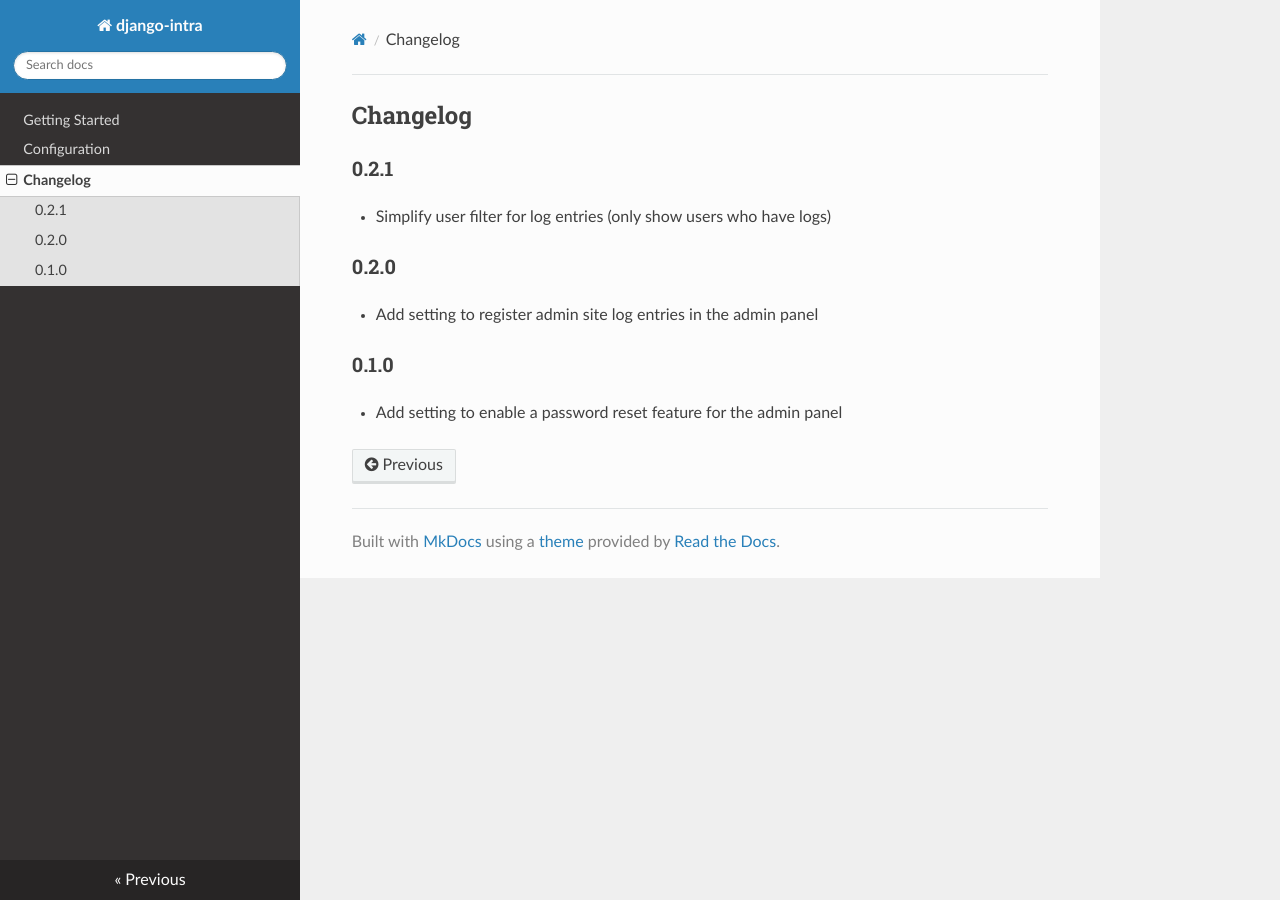
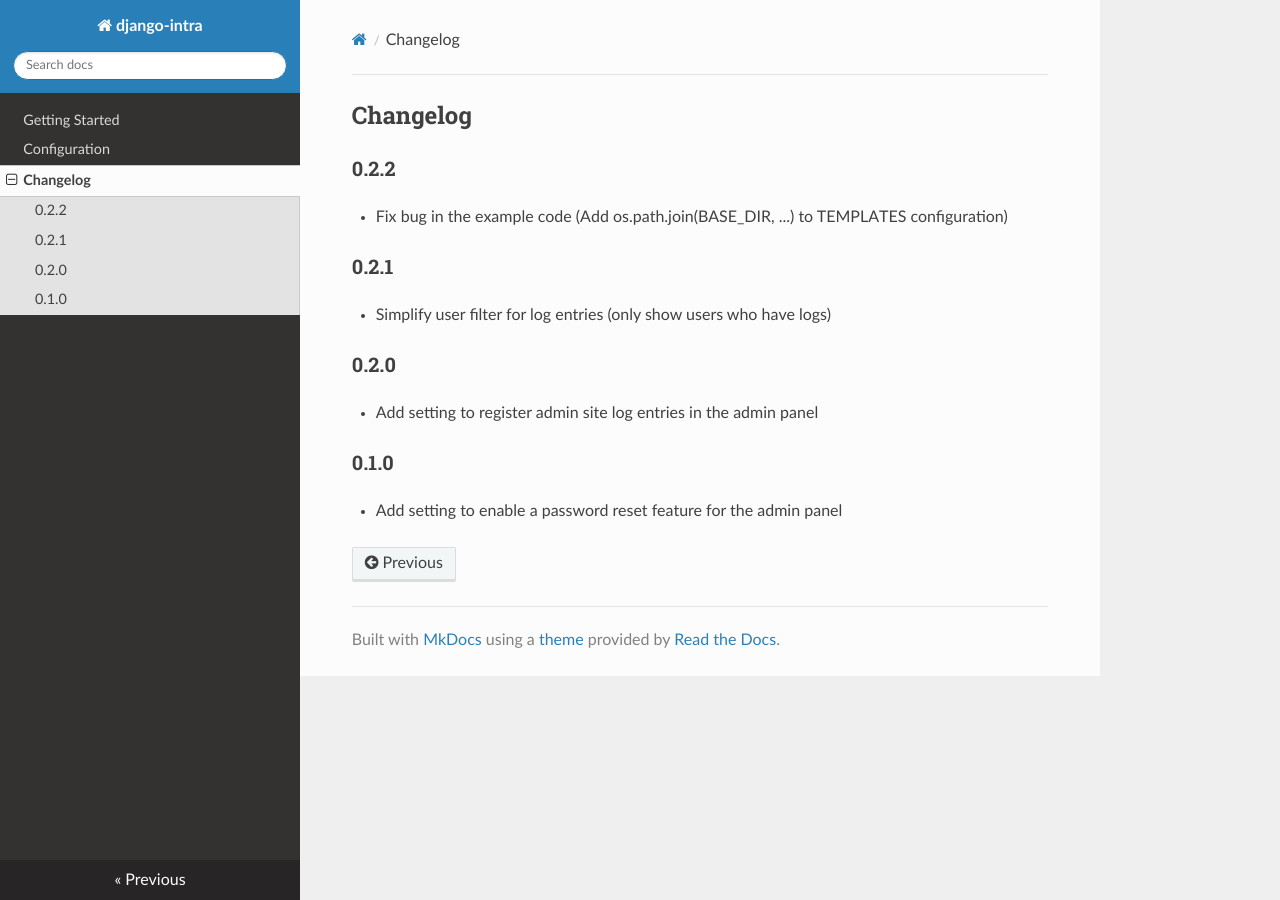
Before and after one commit to ahmdhjj/django-intra, an MkDocs documentation site: the page built from docs/changelog.md, in a window 1280 px wide. Built offline with MkDocs 1.6.1, drawn with Linux system fonts in a browser that asks for light colours; nearby versions of some CDN libraries.

Commit message:
Update changelog

```diff
--- a/docs/changelog.md
+++ b/docs/changelog.md
@@ -1,4 +1,7 @@
 ## Changelog
+
+### 0.2.2
+- Fix bug in the example code (Add os.path.join(BASE_DIR, ...) to TEMPLATES configuration)
 
 ### 0.2.1
 - Simplify user filter for log entries (only show users who have logs)
```
